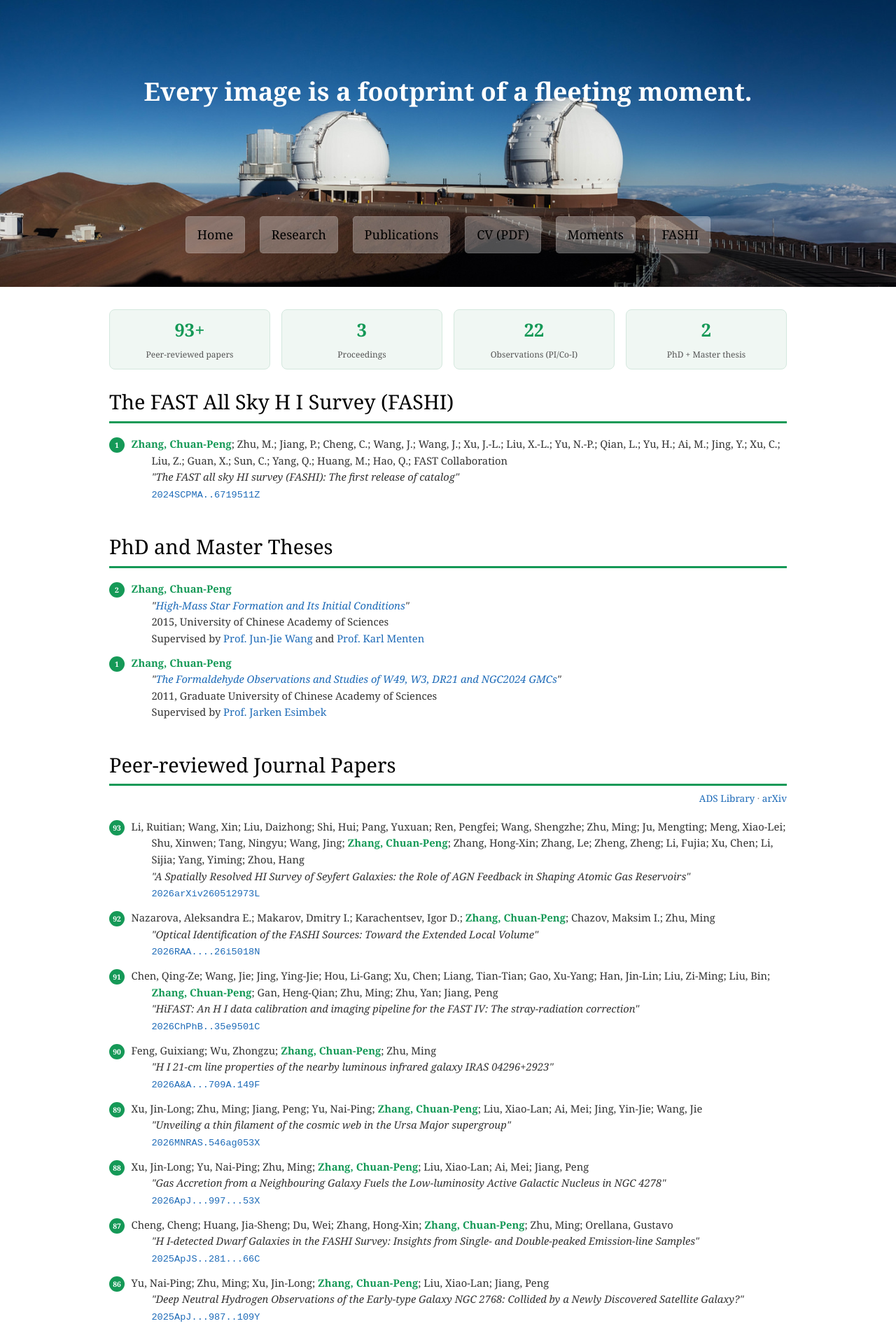
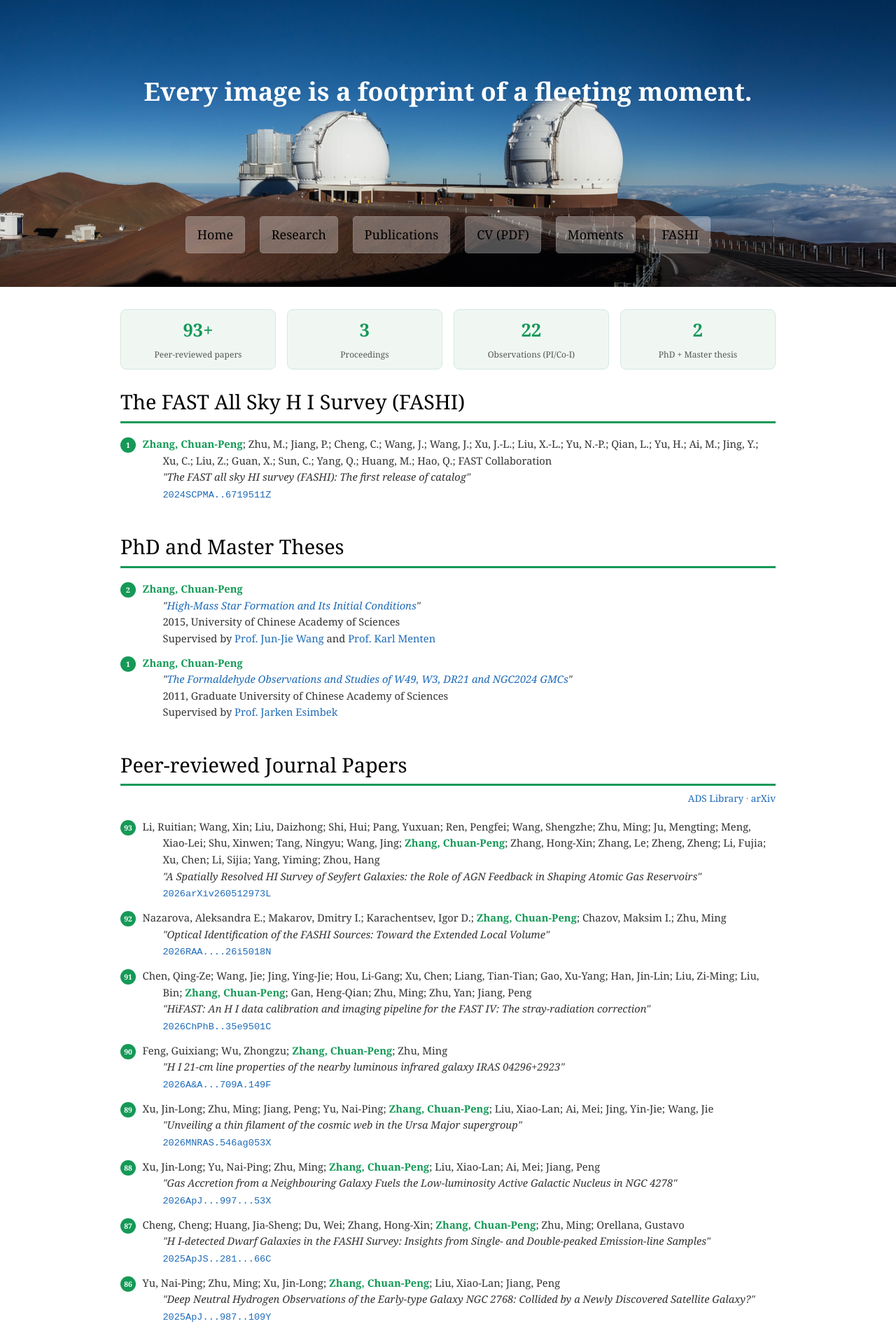
Before and after one commit to zcp521/zcp521.github.io, a Jekyll site: the page built from pub.md, in a window 1280 px wide. Shown: the top 1905 px of the page at 70% size. Built offline with Jekyll 4.4.1, drawn with Linux system fonts in a browser that asks for light colours.

Commit message:
Update pub.md

```diff
--- a/pub.md
+++ b/pub.md
@@ -3,7 +3,7 @@ layout: default
 title: "Every image is a footprint of a fleeting moment."
 tagline: "&nbsp;"
 ---
-
+<div style="max-width: 1000px; margin: 0 auto; padding: 0 1rem;">
 <style>
   .pub-page {
     max-width: 1000px;
```
